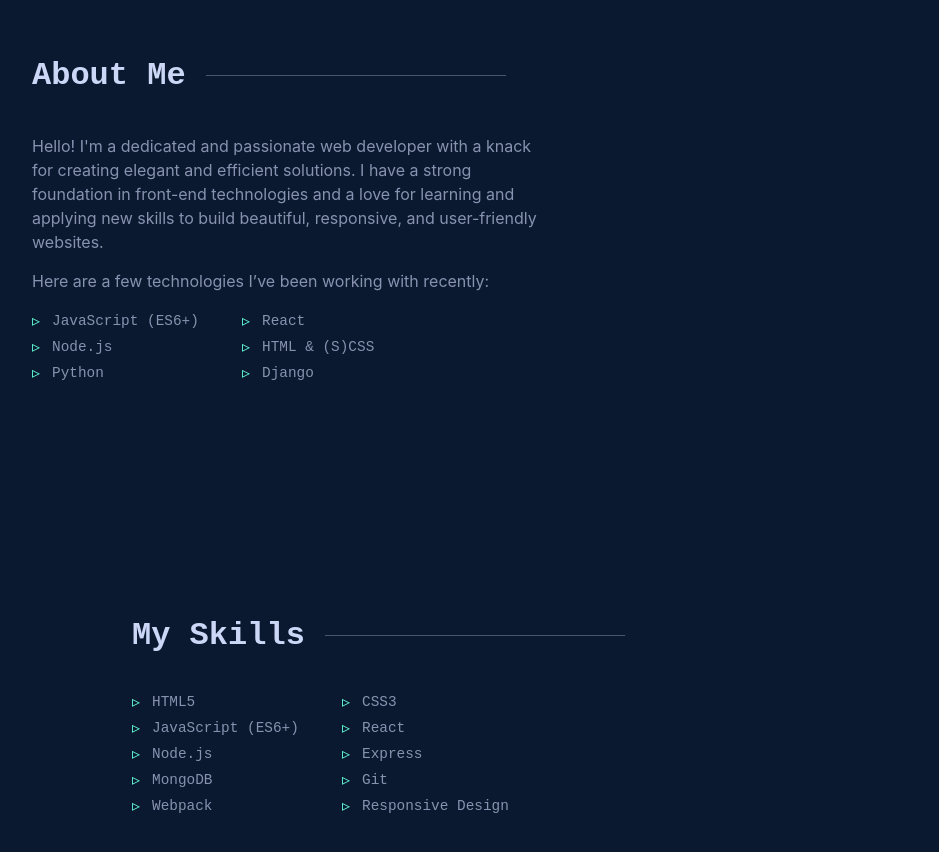
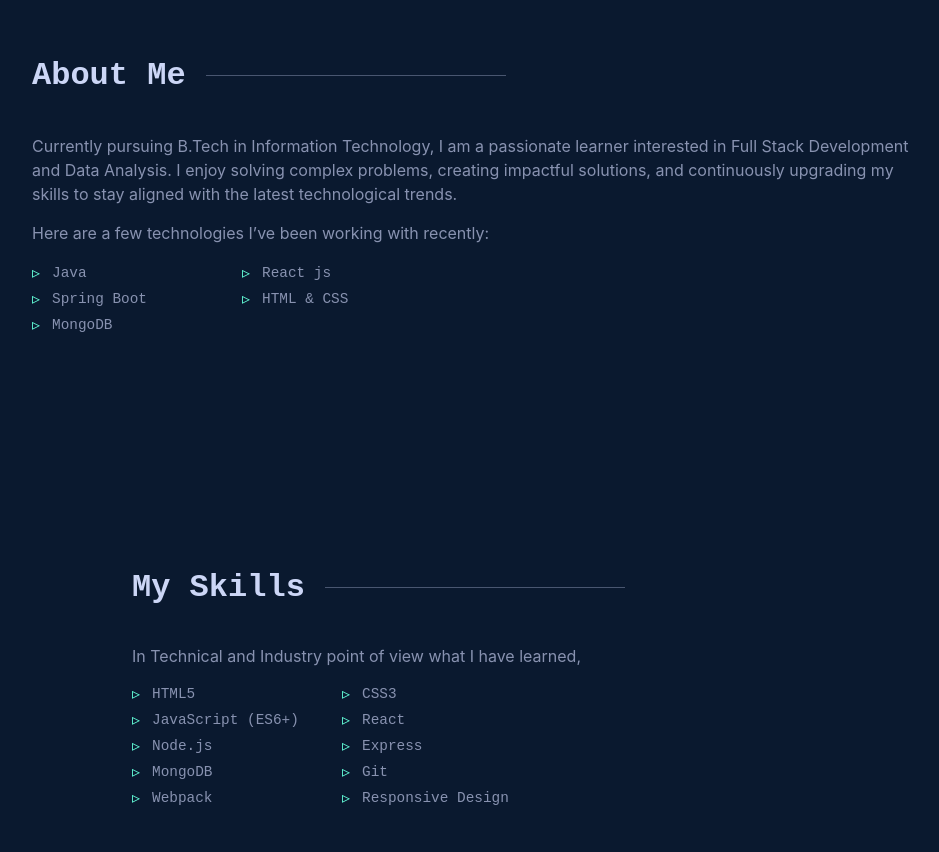
Before and after one commit to Babu16102005/BABU-portfolio, a React (Vite) app: page / in a window 1280 px wide. Shown: the part 900-1752 px from the top of the page, without its empty margins (158-1097 px from the left). Built offline with nearby package versions, Linux system fonts and the light colour scheme.

Commit message:
update commit

```diff
--- a/src/components/About/About.css
+++ b/src/components/About/About.css
@@ -22,11 +22,11 @@
   background-color: var(--dark-slate);
 }
 
-.about-content-grid {
+/* .about-content-grid {
   display: grid;
   grid-template-columns: 3fr 2fr;
   gap: 50px;
-}
+} */
 
 .about-text p {
   margin: 0 0 15px;
--- a/src/components/About/About.jsx
+++ b/src/components/About/About.jsx
@@ -8,26 +8,22 @@ const About = () => {
       <div className="about-content-grid">
         <div className="about-text">
           <p>
-            Hello! I'm a dedicated and passionate web developer with a knack for creating elegant and efficient solutions. I have a strong foundation in front-end technologies and a love for learning and applying new skills to build beautiful, responsive, and user-friendly websites.
+          Currently pursuing B.Tech in Information Technology, I am a passionate
+          learner interested in Full Stack Development and Data Analysis. I enjoy
+           solving complex problems, creating impactful solutions, and continuously
+            upgrading my skills to stay aligned with the latest technological trends.
           </p>
           <p>
             Here are a few technologies I’ve been working with recently:
           </p>
           <ul className="skills-list-about">
-            <li>JavaScript (ES6+)</li>
-            <li>React</li>
-            <li>Node.js</li>
-            <li>HTML & (S)CSS</li>
-            <li>Python</li>
-            <li>Django</li>
+            <li>Java</li>
+            <li>React js</li>
+            <li>Spring Boot</li>
+            <li>HTML & CSS</li>
+            <li>MongoDB</li>
           </ul>
         </div>
-        {/* <div className="about-image">
-          <div className="image-wrapper">
-
-            <div className="image-placeholder"></div>
-          </div>
-        </div> */}
       </div>
     </section>
   );
--- a/src/components/Home/Home.jsx
+++ b/src/components/Home/Home.jsx
@@ -19,10 +19,7 @@ const Home = () => {
           <h2 className="name">Babu B</h2>
           <h3 className="subtitle">Java Full Stack Developer</h3>
           <p className="intro-text">
-          Currently pursuing B.Tech in Information Technology, I am a passionate
-          learner interested in Full Stack Development and Data Analysis. I enjoy
-           solving complex problems, creating impactful solutions, and continuously
-            upgrading my skills to stay aligned with the latest technological trends.
+
           </p>
           <a href="#contact" className="cta-button">Get In Touch</a>
         </div>
--- a/src/components/Skills/Skills.jsx
+++ b/src/components/Skills/Skills.jsx
@@ -10,6 +10,8 @@ const Skills = () => {
   return (
     <section id="skills" className="skills-section">
       <h2 className="section-title">My Skills</h2>
+      <p>
+  In Technical and Industry point of view what I have learned,</p>
       <ul className="skills-list">
         {skills.map((skill, index) => (
           <li key={index}>{skill}</li>
```
